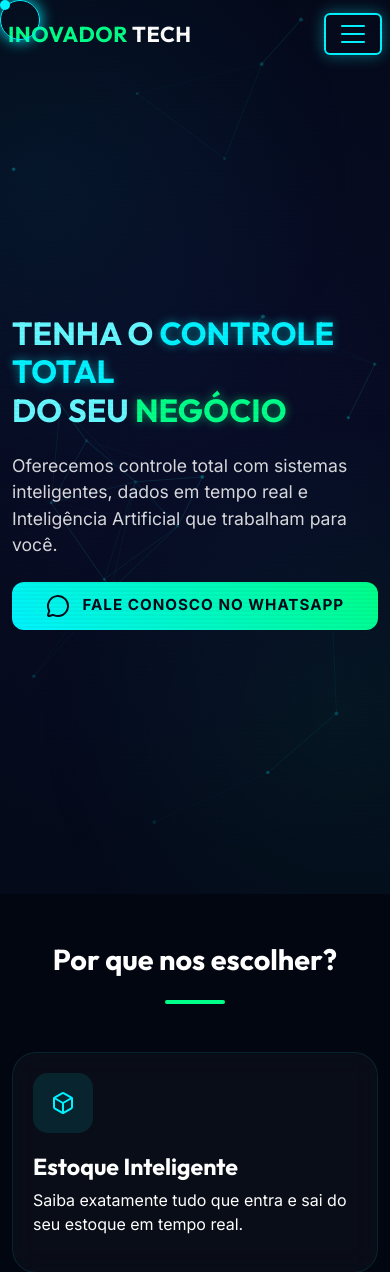
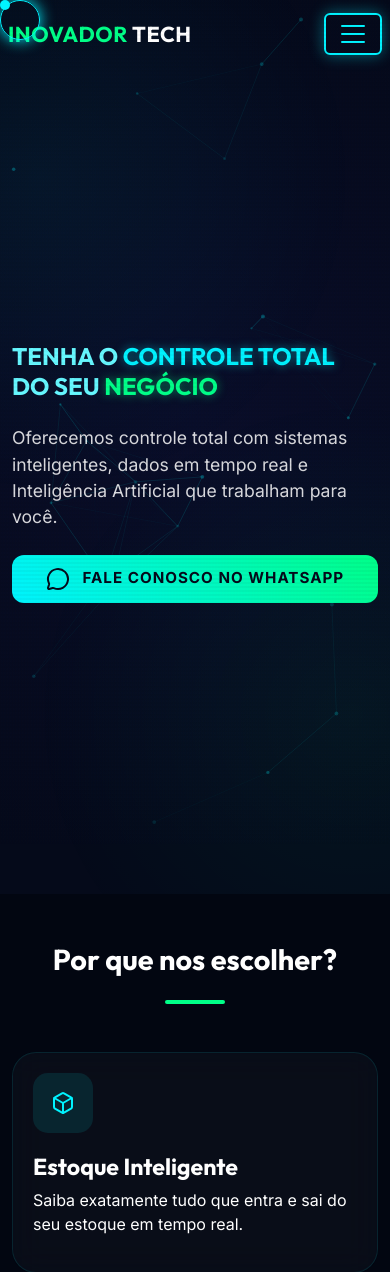
Before and after one commit to ninho10/inovador-tech, a Flask app: page / in a window 390 px wide. Shown: the top 1272 px of the page. Run offline with Flask 3, Linux system fonts and the light colour scheme; some libraries are stand-ins or nearby versions.

Commit message:
fix(ui): global mobile font/padding standardization for absolute clearance

```diff
--- a/static/css/style.css
+++ b/static/css/style.css
@@ -447,19 +447,18 @@ h1, h2, h3, h4, .navbar-brand {
 
 @media (max-width: 576px) {
     .container {
-        padding-left: 8px !important;
-        padding-right: 8px !important;
+        padding-left: 15px !important; /* Aumentado para 15px em todos os celulares / Increased to 15px for all mobile */
+        padding-right: 15px !important;
     }
     .row {
-        margin-left: -8px !important; /* Alinhamento perfeito com o padding do container / Perfect alignment with container padding */
-        margin-right: -8px !important;
+        margin-left: -15px !important;
+        margin-right: -15px !important;
     }
     .hero-title {
-        font-size: 2rem; /* Reduzido para não "espremer" as palavras / Reduced for better flow */
-        line-height: 1.2;
-        overflow-wrap: break-word;
-        word-wrap: break-word;
-        hyphens: auto;
+        font-size: 1.5rem; /* Reduzido para garantir espaço lateral / Reduced for horizontal clearance */
+        line-height: 1.25;
+        overflow-wrap: normal;
+        word-break: normal;
     }
     .btn-neon {
         width: 100%;
@@ -483,21 +482,20 @@ h1, h2, h3, h4, .navbar-brand {
 
 @media (max-width: 360px) {
     .navbar-brand {
-        font-size: 1.15rem !important; /* Ajuste finíssimo para iPhone SE / Very fine adjustment for tiny screens */
+        font-size: 1.05rem !important; /* Ainda mais espaço / Even more room */
         letter-spacing: -0.5px;
     }
     .hero-title {
-        font-size: 1.6rem !important;
-        word-break: break-word;
-        overflow-wrap: break-word;
+        font-size: 1.2rem !important; /* Segurança ultra para não cortar palavras / Ultra safety against word clipping */
+        word-break: normal;
     }
     .container {
-        padding-left: 8px !important;
-        padding-right: 8px !important;
+        padding-left: 15px !important; /* Aumentado para criar margem de segurança / Increased for safety margin */
+        padding-right: 15px !important;
     }
     .row {
-        margin-left: -8px !important;
-        margin-right: -8px !important;
+        margin-left: -15px !important;
+        margin-right: -15px !important;
     }
 }
 
```
